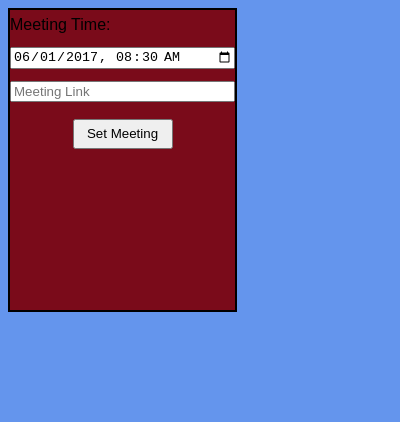
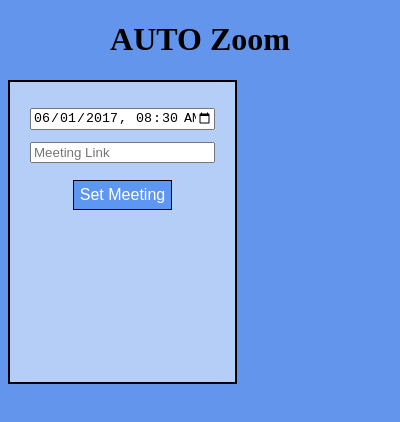
Before and after one commit to itsmesean/Auto-Zoom, a browser extension: page popup.html in a window 400 px wide. Drawn offline with Linux system fonts and the light colour scheme.

Commit message:
Worked on styling in css and html. added new icon image.

```diff
--- a/popup.html
+++ b/popup.html
@@ -8,14 +8,15 @@
       width: 30px;
       outline: none;
     }
+
   </style>
   <link rel="stylesheet" href="styles.css">
 </head>
 
 <body>
+  <h1>AUTO Zoom</h1>
   <div id="container">
     <form action="" id="form">
-      <label for="meeting-time">Meeting Time:</label>
       <input type="datetime-local" id="meeting-time" name="meeting-time" value="2017-06-01T08:30" >
       <input type="text" id="url-input" placeholder="Meeting Link">
       <button type="submit" id="submit-button" >Set Meeting</button>
--- a/styles.css
+++ b/styles.css
@@ -1,5 +1,5 @@
 #container {
-  background-color: rgb(122, 11, 26);
+  background-color: #b5cef7;
   border: 2px solid black;
   height: 300px;
   width: 225px;
@@ -22,9 +22,28 @@
 #form {
   display: flex;
   flex-direction: column;
+  padding: 20px 20px;
 }
 
 #submit-button {
   margin: 10px auto;
-  width: 100px;
+  background-color: #5e97f2;
+  border: 1px solid;
+  border-color: black;
+  width: fit-content;
+  color: white;
+  text-align: center;
+  text-decoration: none;
+  display: inline-block;
+  font-size: 16px;
+  cursor: pointer;
 }
+
+#submit-button:hover {
+  background-color: white;
+  color: #5e97f2;
+}
+
+h1{
+  text-align: center;
+}
```
Also changed, not shown: images/get_started128.png, images/get_started16.png, images/get_started32.png, images/get_started48.png.
